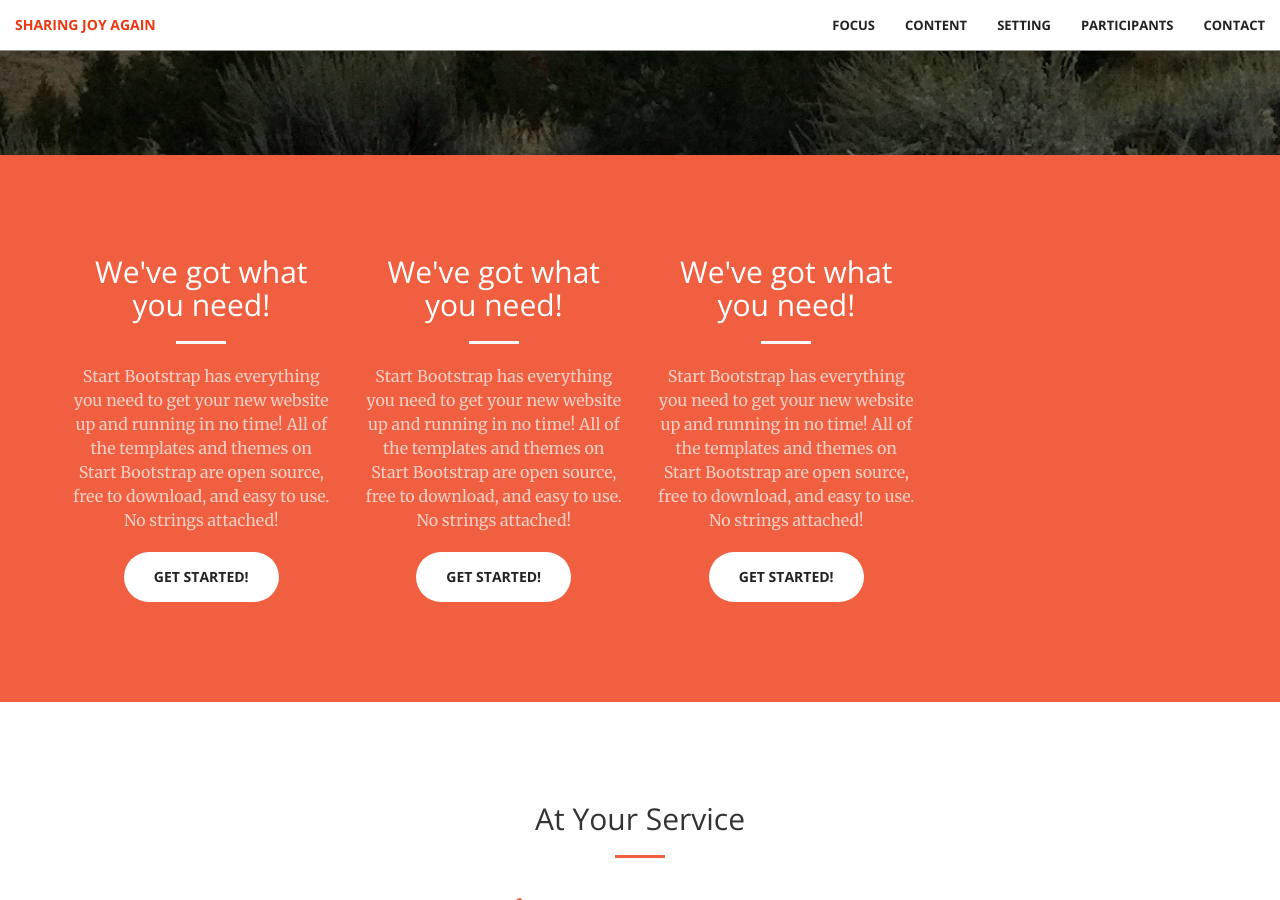
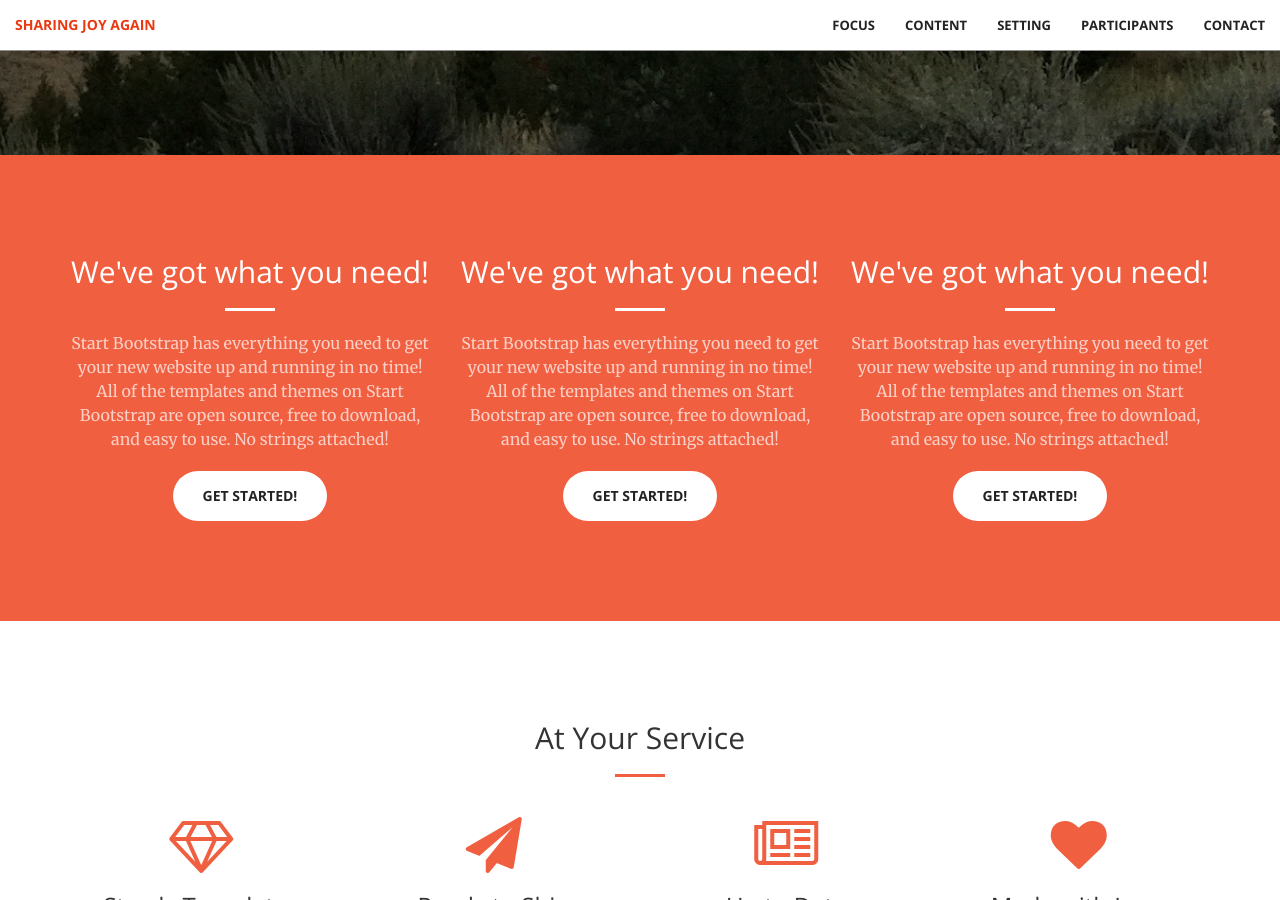
Before and after one commit to mattjohnsonco/joy, a Jekyll site: the page built from index.html, in a window 1280 px wide and 900 px high, scrolled down 745 px. Built offline with Jekyll 4.4.1, drawn with Linux system fonts in a browser that asks for light colours.

Commit message:
Update call-to-action.html

```diff
--- a/_includes/call-to-action.html
+++ b/_includes/call-to-action.html
@@ -1,19 +1,19 @@
 <section class="bg-primary" id="about">
     <div class="container">
         <div class="row">
-            <div class="col-lg-3 col-md-6 text-center">
+            <div class="col-lg-4 col-md-6 text-center">
                 <h2 class="section-heading">We've got what you need!</h2>
                 <hr class="light">
                 <p class="text-faded">Start Bootstrap has everything you need to get your new website up and running in no time! All of the templates and themes on Start Bootstrap are open source, free to download, and easy to use. No strings attached!</p>
                 <a href="#" class="btn btn-default btn-xl">Get Started!</a>
             </div>
-            <div class="col-lg-3 col-md-6 text-center">
+            <div class="col-lg-4 col-md-6 text-center">
                 <h2 class="section-heading">We've got what you need!</h2>
                 <hr class="light">
                 <p class="text-faded">Start Bootstrap has everything you need to get your new website up and running in no time! All of the templates and themes on Start Bootstrap are open source, free to download, and easy to use. No strings attached!</p>
                 <a href="#" class="btn btn-default btn-xl">Get Started!</a>
             </div>
-            <div class="col-lg-3 col-md-6 text-center">
+            <div class="col-lg-4 col-md-6 text-center">
                 <h2 class="section-heading">We've got what you need!</h2>
                 <hr class="light">
                 <p class="text-faded">Start Bootstrap has everything you need to get your new website up and running in no time! All of the templates and themes on Start Bootstrap are open source, free to download, and easy to use. No strings attached!</p>
```
